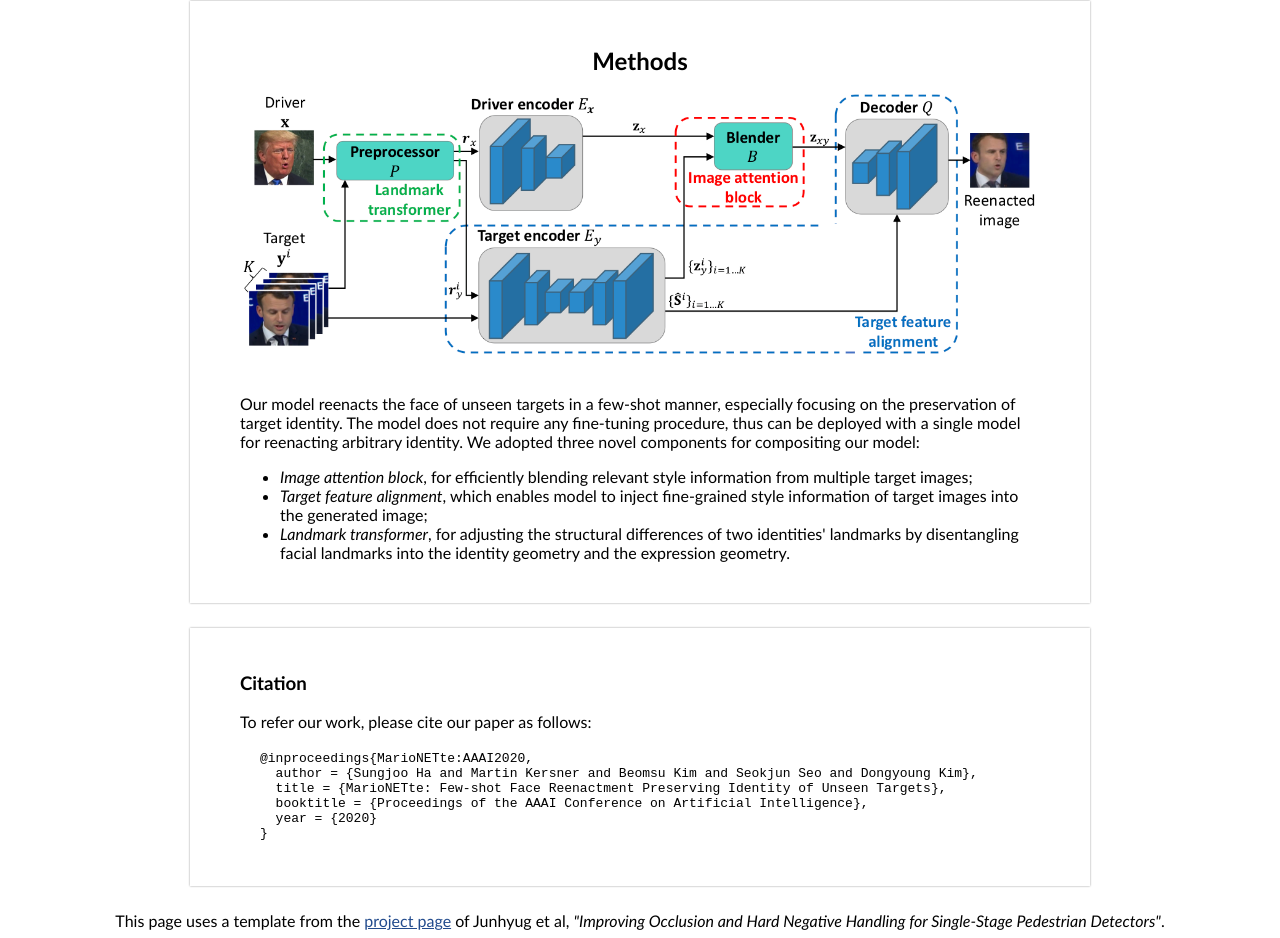
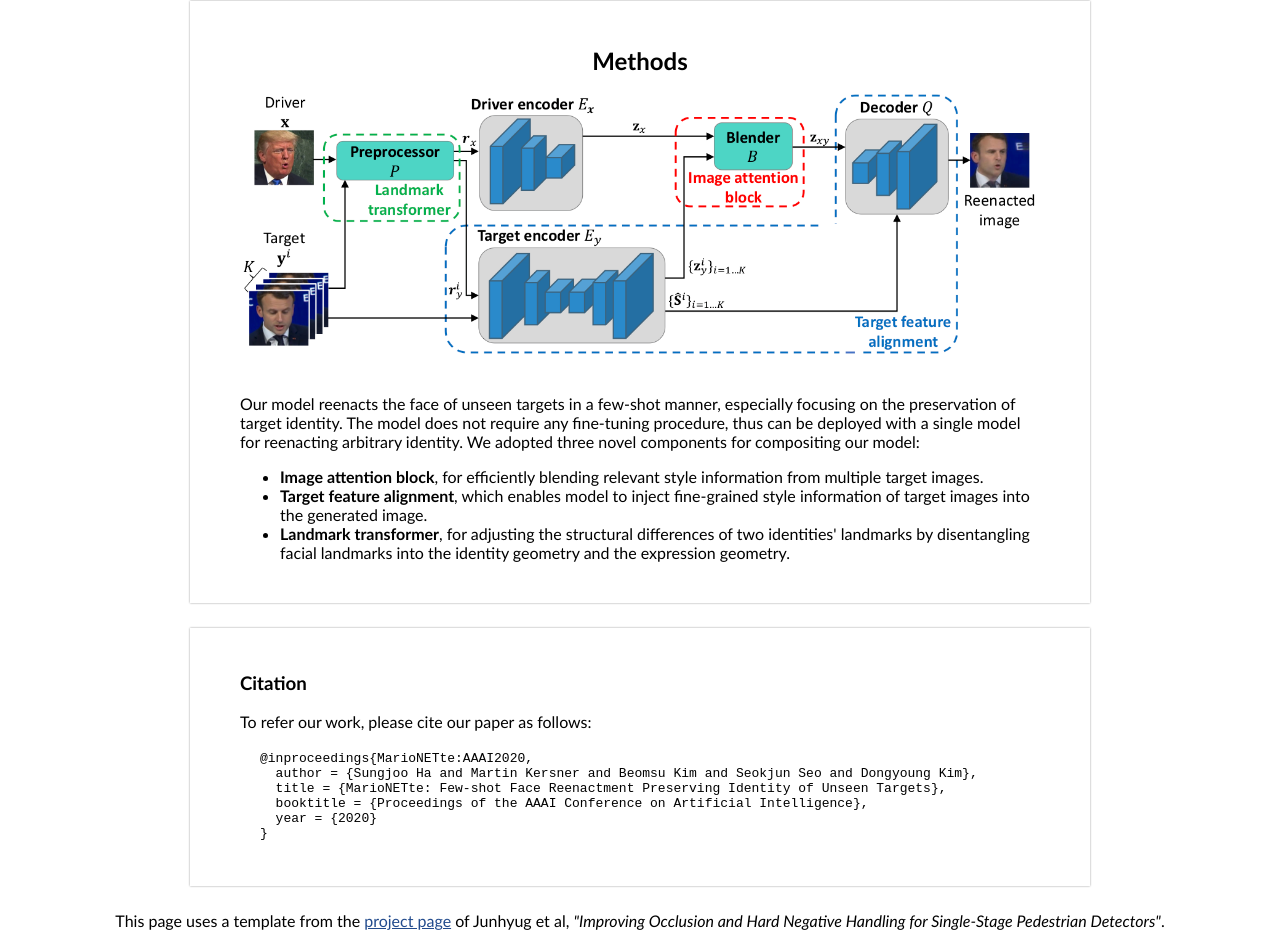
Before and after one commit to hyperconnect/MarioNETte, a plain HTML site: page docs/index.html in a window 1280 px wide. Shown: the part 2453-3391 px from the top of the page. Drawn offline with nearby package versions, Linux system fonts and the light colour scheme; some packages are replaced by stand-ins of ours.

Commit message:
Fix method description

```diff
--- a/docs/index.html
+++ b/docs/index.html
@@ -65,9 +65,9 @@
     <br> <br>
     Our model reenacts the face of unseen targets in a few-shot manner, especially focusing on the preservation of target identity. The model does not require any fine-tuning procedure, thus can be deployed with a single model for reenacting arbitrary identity. We adopted three novel components for compositing our model:
     <ul>
-      <li> <i> Image attention block</i>, for efficiently blending relevant style information from multiple target images;
-      <li> <i> Target feature alignment</i>, which enables model to inject fine-grained style information of target images into the generated image;
-      <li> <i> Landmark transformer</i>, for adjusting the structural differences of two identities' landmarks by disentangling facial landmarks into the identity geometry and the expression geometry.
+      <li> <b> Image attention block</b>, for efficiently blending relevant style information from multiple target images.
+      <li> <b> Target feature alignment</b>, which enables model to inject fine-grained style information of target images into the generated image.
+      <li> <b> Landmark transformer</b>, for adjusting the structural differences of two identities' landmarks by disentangling facial landmarks into the identity geometry and the expression geometry.
     </ul>
   </div>
 
```
